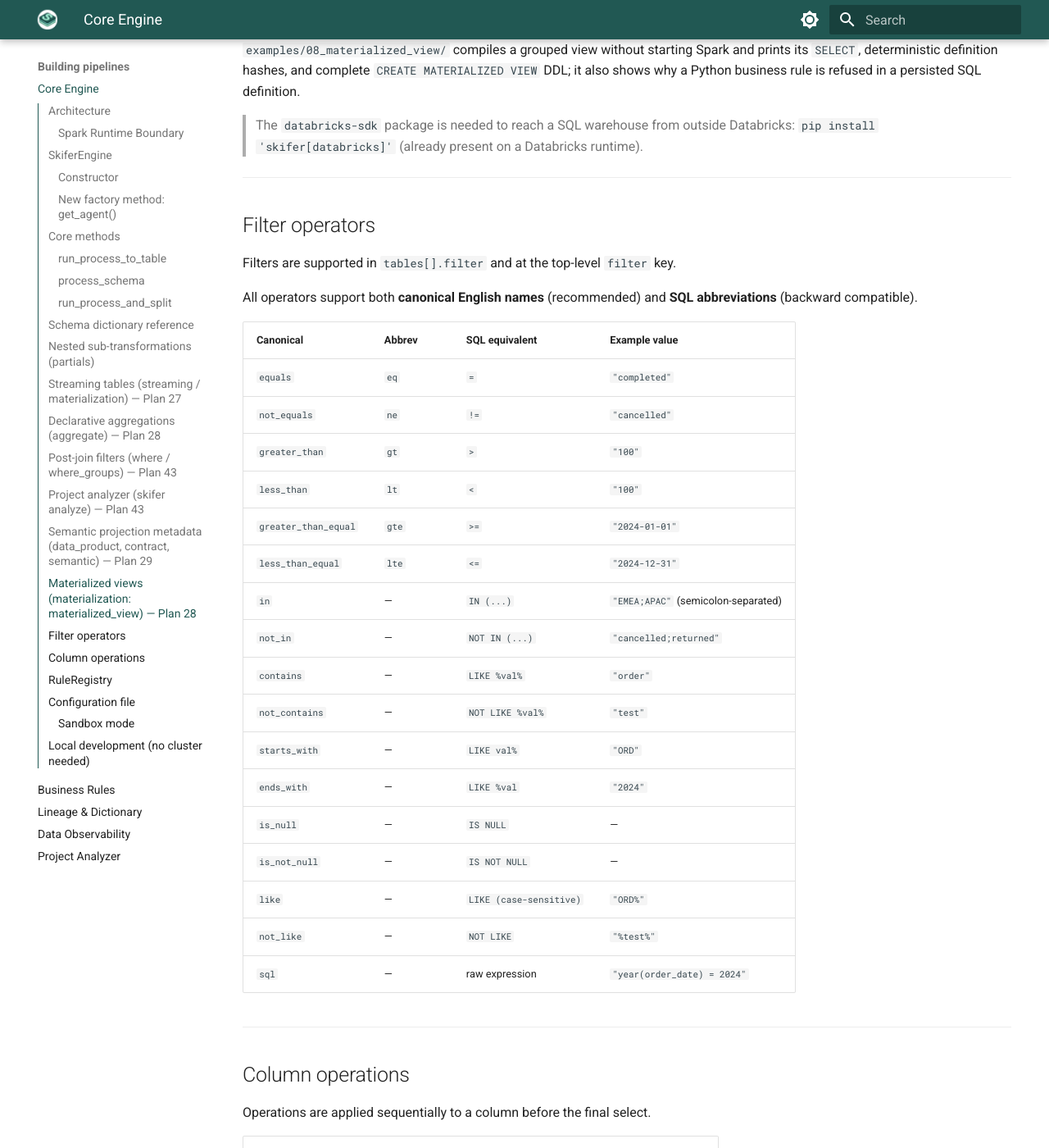
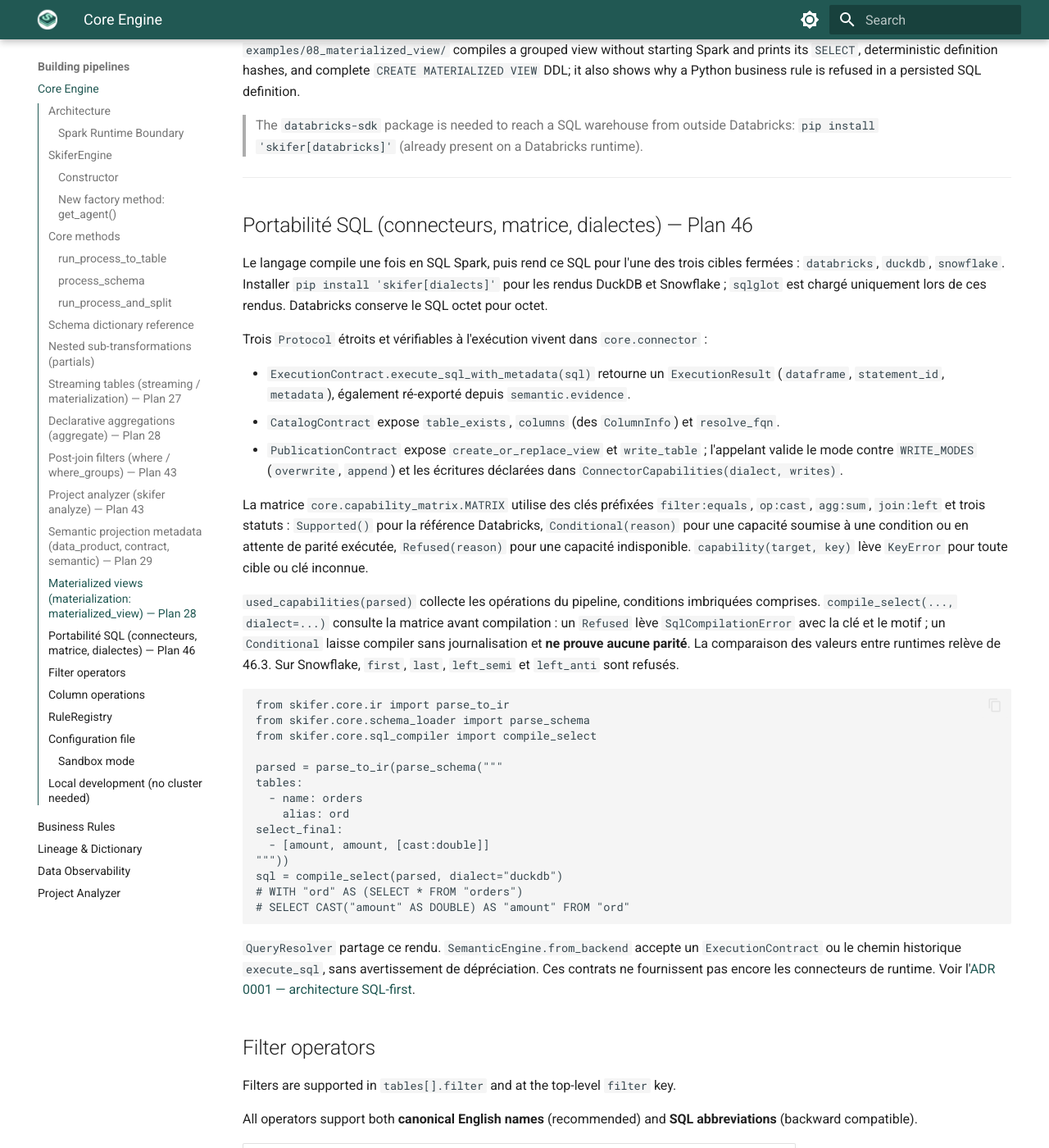
Before and after one commit to morzu117/skifer, an MkDocs documentation site: the page built from docs/core.md, in a window 1280 px wide and 1400 px high, scrolled down 13976 px. Shown: the whole window at 82% size. Built offline with MkDocs 1.6.1 and Material for MkDocs 9.7.7, drawn with Linux system fonts in a browser that asks for light colours.

Commit message:
feat(plan46-46.2): document SQL portability, add the dialects extra
docs/core.md section on connector contracts, capability matrix and dialect
rendering; [dialects] extra (sqlglot) with uv.lock refreshed; CLAUDE.md and
AGENTS.md trees and plan row; CHANGELOG entry for Plan 46.2.

Co-Authored-By: Claude Fable 5.1 <noreply@anthropic.com>

````diff
--- a/docs/core.md
+++ b/docs/core.md
@@ -719,6 +719,58 @@ persisted SQL definition.
 
 ---
 
+## Portabilité SQL (connecteurs, matrice, dialectes) — Plan 46
+
+Le langage compile une fois en SQL Spark, puis rend ce SQL pour l'une des trois
+cibles fermées : `databricks`, `duckdb`, `snowflake`. Installer
+`pip install 'skifer[dialects]'` pour les rendus DuckDB et Snowflake ; `sqlglot`
+est chargé uniquement lors de ces rendus. Databricks conserve le SQL octet pour octet.
+
+Trois `Protocol` étroits et vérifiables à l'exécution vivent dans `core.connector` :
+
+- `ExecutionContract.execute_sql_with_metadata(sql)` retourne un `ExecutionResult`
+  (`dataframe`, `statement_id`, `metadata`), également ré-exporté depuis `semantic.evidence`.
+- `CatalogContract` expose `table_exists`, `columns` (des `ColumnInfo`) et `resolve_fqn`.
+- `PublicationContract` expose `create_or_replace_view` et `write_table` ; l'appelant
+  valide le mode contre `WRITE_MODES` (`overwrite`, `append`) et les écritures déclarées
+  dans `ConnectorCapabilities(dialect, writes)`.
+
+La matrice `core.capability_matrix.MATRIX` utilise des clés préfixées
+`filter:equals`, `op:cast`, `agg:sum`, `join:left` et trois statuts :
+`Supported()` pour la référence Databricks, `Conditional(reason)` pour une capacité
+soumise à une condition ou en attente de parité exécutée, `Refused(reason)` pour
+une capacité indisponible. `capability(target, key)` lève `KeyError` pour toute
+cible ou clé inconnue.
+
+`used_capabilities(parsed)` collecte les opérations du pipeline, conditions
+imbriquées comprises. `compile_select(..., dialect=...)` consulte la matrice avant
+compilation : un `Refused` lève `SqlCompilationError` avec la clé et le motif ; un
+`Conditional` laisse compiler sans journalisation et **ne prouve aucune parité**.
+La comparaison des valeurs entre runtimes relève de 46.3. Sur Snowflake, `first`,
+`last`, `left_semi` et `left_anti` sont refusés.
+
+```python
+from skifer.core.ir import parse_to_ir
+from skifer.core.schema_loader import parse_schema
+from skifer.core.sql_compiler import compile_select
+
+parsed = parse_to_ir(parse_schema("""
+tables:
+  - name: orders
+    alias: ord
+select_final:
+  - [amount, amount, [cast:double]]
+"""))
+sql = compile_select(parsed, dialect="duckdb")
+# WITH "ord" AS (SELECT * FROM "orders")
+# SELECT CAST("amount" AS DOUBLE) AS "amount" FROM "ord"
+```
+
+`QueryResolver` partage ce rendu. `SemanticEngine.from_backend` accepte un
+`ExecutionContract` ou le chemin historique `execute_sql`, sans avertissement de
+dépréciation. Ces contrats ne fournissent pas encore les connecteurs de runtime.
+Voir l'[ADR 0001 — architecture SQL-first](adr/0001-sql-first-multi-platform.md).
+
 ## Filter operators
 
 Filters are supported in `tables[].filter` and at the top-level `filter` key.
--- a/pyproject.toml
+++ b/pyproject.toml
@@ -94,6 +94,9 @@ tracing = [
 mcp = [
     "mcp>=2.1,<3",
 ]
+
+# --- SQL dialect rendering (lazy optional dependency) ---
+dialects = ["sqlglot>=25"]
 
 # --- Project analyzer : SQL existant -> pipelines Skifer (import strictement paresseux) ---
 analyzer = [
````
Also changed, not shown: AGENTS.md (+4 -1 lines), CHANGELOG.md (+11 -9 lines), CLAUDE.md (+4 -1 lines), 1 other file.
